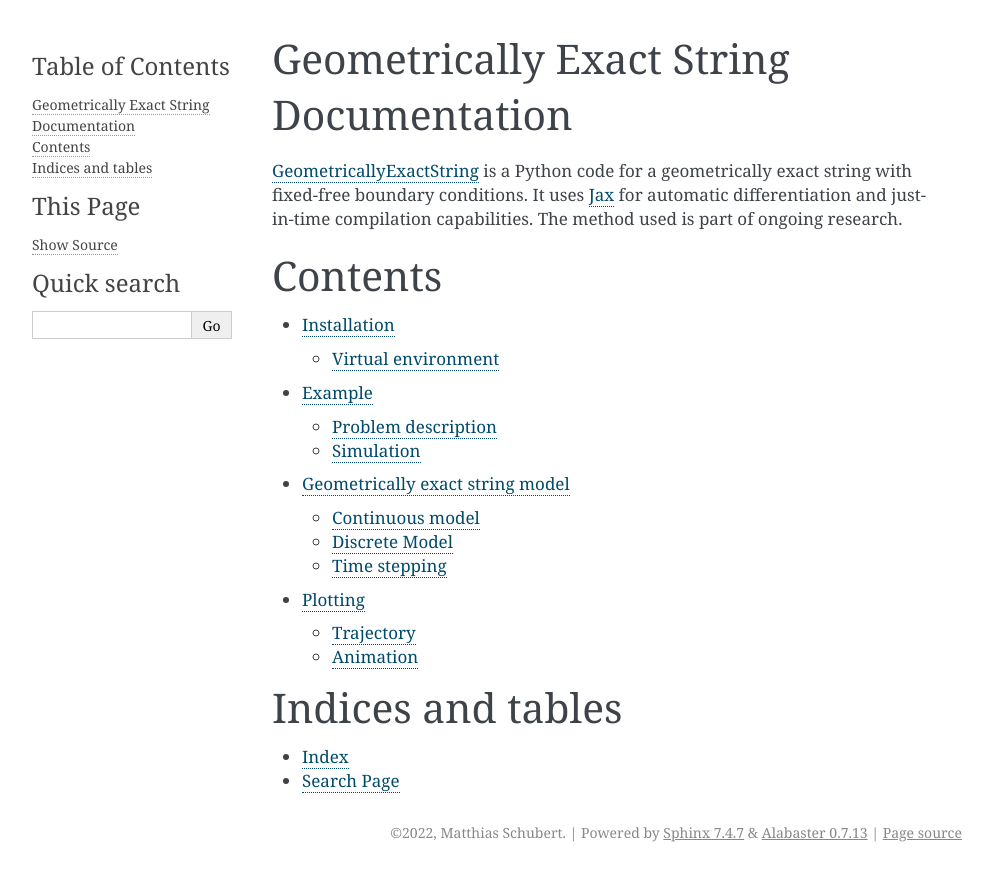
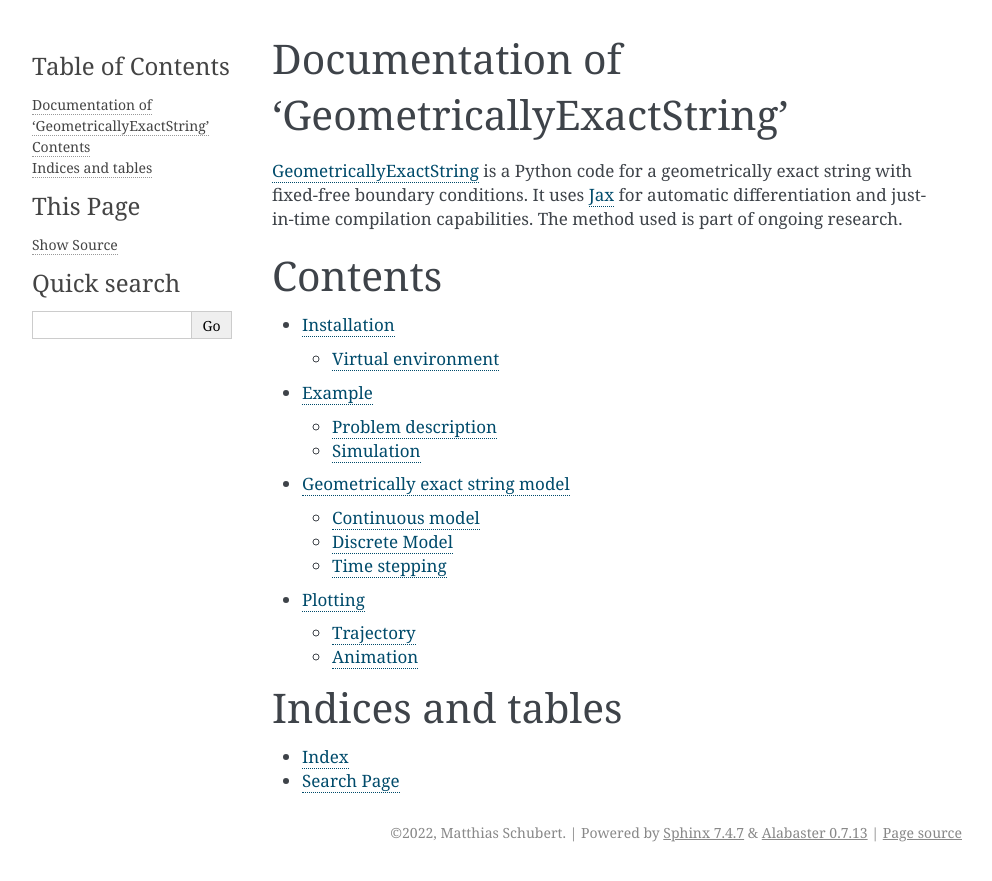
Before and after one commit to THREAD-3-2/GeometricallyExactString, a Sphinx documentation site: the page built from docs/index.rst, in a window 1280 px wide. Shown: the top 881 px of the page, without its empty margins (148-1140 px from the left). Built offline with Sphinx 7.4.7, drawn with Linux system fonts in a browser that asks for light colours.

Commit message:
Update index.rst

```diff
--- a/docs/index.rst
+++ b/docs/index.rst
@@ -3,7 +3,7 @@
    You can adapt this file completely to your liking, but it should at least
    contain the root `toctree` directive.
 
-Geometrically Exact String Documentation
+Documentation of 'GeometricallyExactString'
 ======================================================
 
 `GeometricallyExactString <https://github.com/THREAD-3-2/GeometricallyExactString>`_ is a Python code for a geometrically exact string with fixed-free boundary conditions.
```
